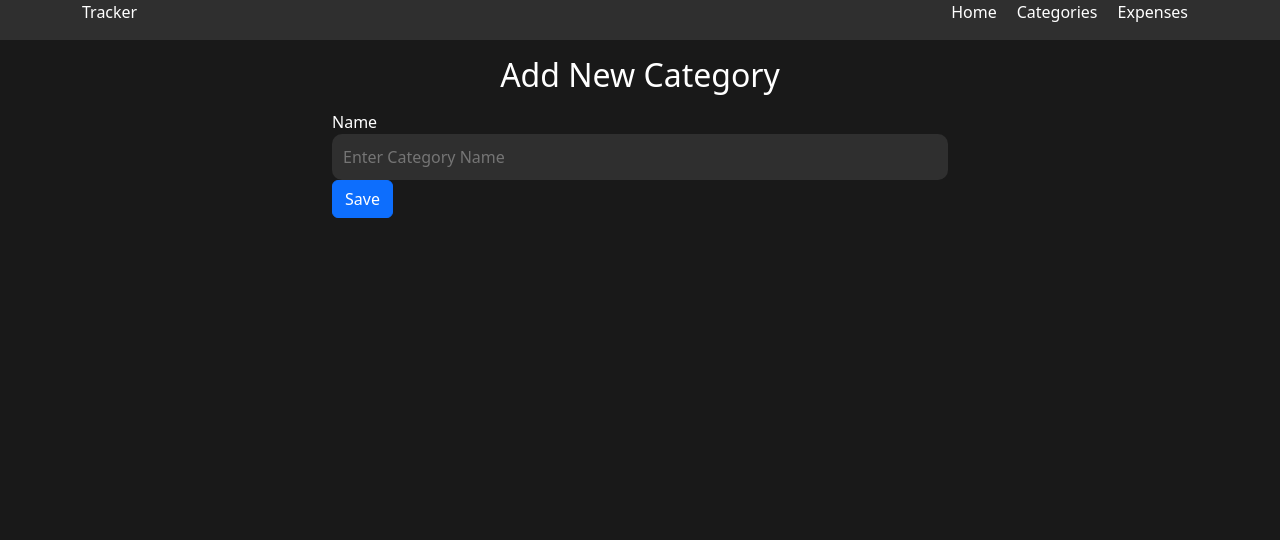
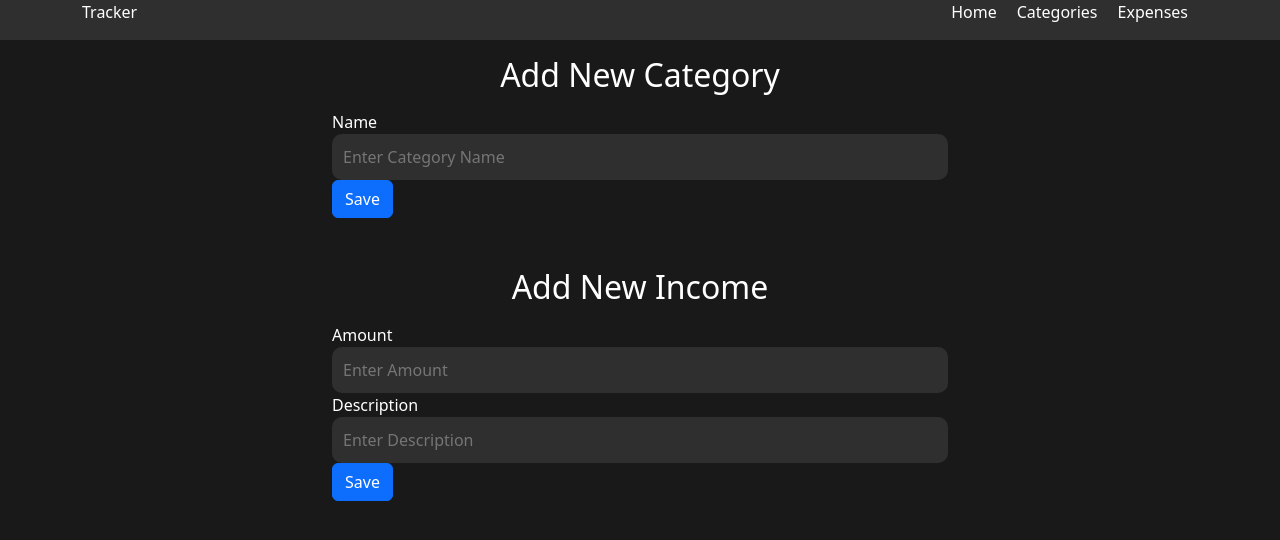
Before and after one commit to AbdelrahmanHassanAlii/expense-tracker-CodeAlpha, a React (Create React App) app: page / in a window 1280 px wide. Shown: the top 540 px of the page. Built offline with nearby package versions, Linux system fonts and the light colour scheme.

Commit message:
add the incomes to the system

```diff
--- a/src/Components/IncomesInputs.js
+++ b/src/Components/IncomesInputs.js
@@ -1,9 +1,51 @@
-import React from 'react'
+import React, { useState } from "react";
+import { saveIncome } from "../JS Functions/incomesFunctions";
+import { checkValues } from "../JS Functions/globalFunctions";
 
 export default function IncomesInputs() {
+  const [amount, setAmount] = useState("");
+  const [description, setDescription] = useState("");
+
+  const handleSave = () => {
+    if (checkValues(amount, description)) {
+      const data = {
+        date: new Date(),
+        amount: amount,
+        description: description,
+      };
+      saveIncome(data);
+      setAmount("");
+      setDescription("");
+      alert("Data saved to local storage");
+    } else {
+      alert("Please fill in both amount and description before saving");
+    }
+  };
+
   return (
-    <div>
+    <div className="inputArea container">
+      <h2 className="text-center my-3"> Add New Income </h2>
+      <label htmlFor="incomeAmount">Amount</label>
+      <input
+        id="incomeAmount"
+        type="text"
+        value={amount}
+        onChange={(e) => setAmount(e.target.value)}
+        placeholder="Enter Amount"
+      />
 
+      <label htmlFor="incomeDescription">Description</label>
+      <input
+        id="incomeDescription"
+        type="text"
+        value={description}
+        onChange={(e) => setDescription(e.target.value)}
+        placeholder="Enter Description"
+      />
+
+      <button className="btn btn-primary" onClick={handleSave}>
+        Save
+      </button>
     </div>
-  )
+  );
 }
--- a/src/JS Functions/ExpensesFunctions.js
+++ b/src/JS Functions/ExpensesFunctions.js
@@ -21,7 +21,7 @@ export const getExpenses = () => {
   return JSON.parse(localStorage.getItem("expenses"));
 };
 
-//function to delete expence by id
+//function to delete expence by index
 export const deleteExpenseByIndex = (index) => {
   let expenses = JSON.parse(localStorage.getItem("expenses"));
   expenses.splice(index, 1);
--- /dev/null
+++ b/src/JS Functions/incomesFunctions.js
@@ -0,0 +1,14 @@
+//check if the local storage is not contain a list named incomes create it
+export const checkLocalStorageIncomes = () => {
+    if (localStorage.getItem("incomes") === null) {
+        localStorage.setItem("incomes", JSON.stringify([]));
+    }
+}
+
+//function to save one income to local storage
+export const saveIncome = (income) => {
+    checkLocalStorageIncomes();
+    let incomes = JSON.parse(localStorage.getItem("incomes"));
+    incomes.push(income);
+    localStorage.setItem("incomes", JSON.stringify(incomes));
+};
--- a/src/Pages/HomePage.js
+++ b/src/Pages/HomePage.js
@@ -2,6 +2,7 @@ import React, { useEffect, useState } from "react";
 import ExpensesInputs from "../Components/ExpensesInputs";
 import CategoriesInputs from "../Components/CategoriesInputs";
 import { isCategoryEmpty } from "../JS Functions/categoriesFunctions";
+import IncomesInputs from "../Components/IncomesInputs";
 
 export default function HomePage() {
   const [renderComponents, setRenderComponents] = useState();
@@ -9,19 +10,19 @@ export default function HomePage() {
   useEffect(() => {
     setRenderComponents(
       isCategoryEmpty() ? (
-        <CategoriesInputs />
+        <>
+          <CategoriesInputs />
+          <IncomesInputs />
+        </>
       ) : (
         <>
+            <CategoriesInputs />
+          <IncomesInputs />
           <ExpensesInputs />
-          <CategoriesInputs />
         </>
       )
     );
   }, []);
 
-  return (
-    <div>
-      {renderComponents}
-    </div>
-  );
+  return <div>{renderComponents}</div>;
 }
```
